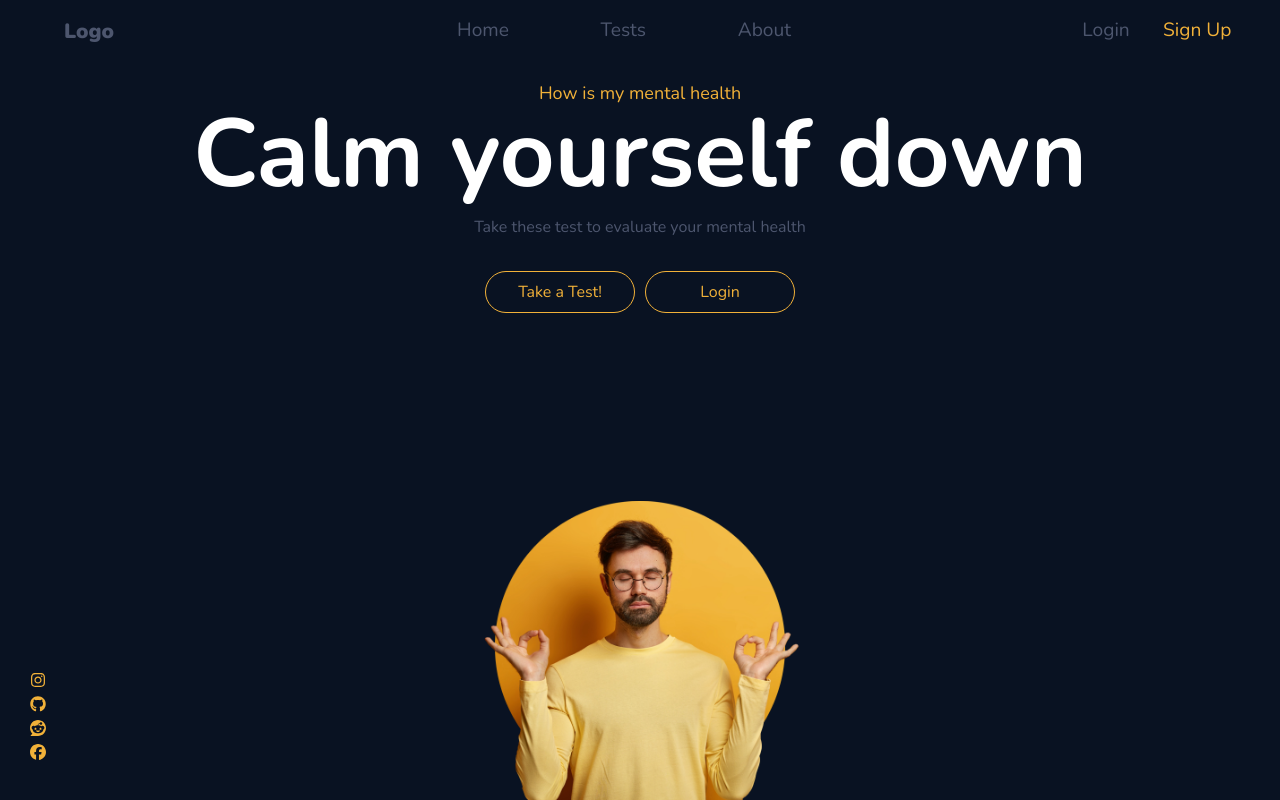
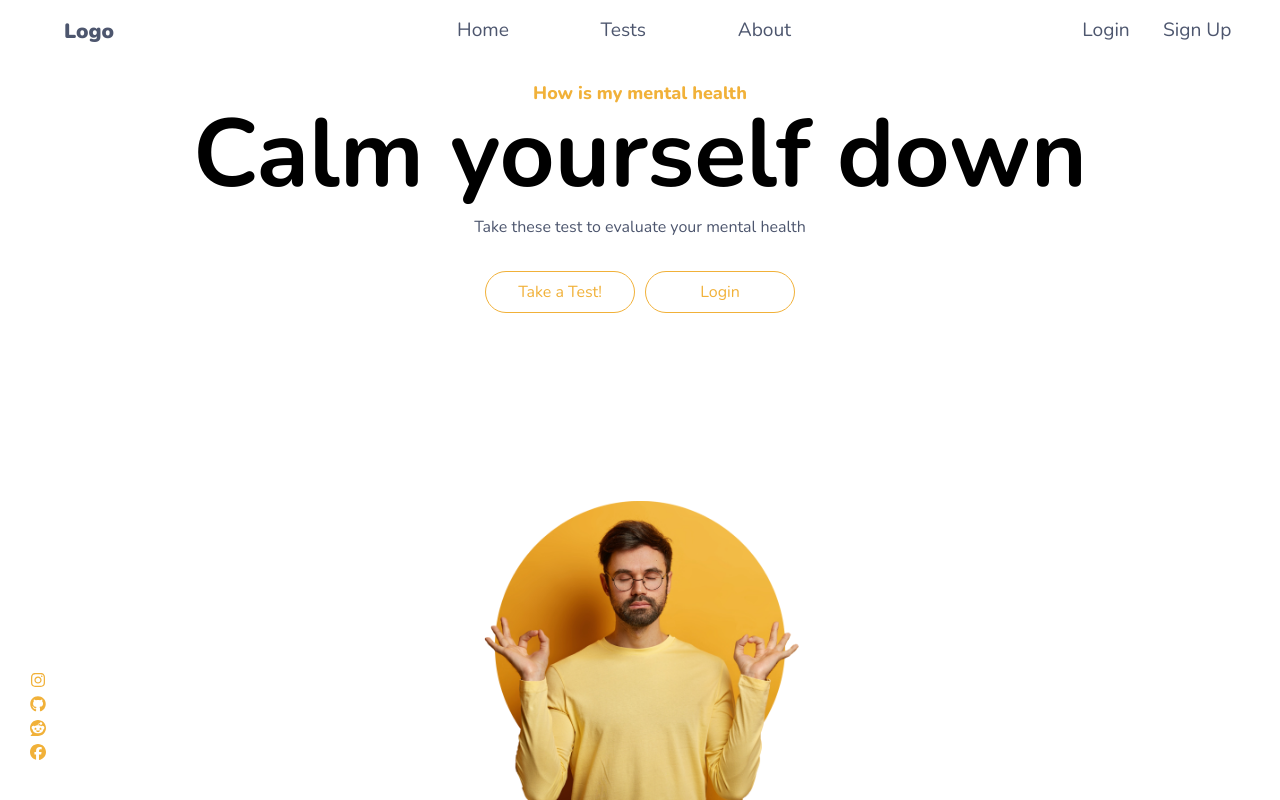
Before and after one commit to mostafa-rezaie/how-is-my-mental-health, a Vue app: page / in a window 1280 px wide. Built offline with nearby package versions, Linux system fonts and the light colour scheme.

Commit message:
idk commit

```diff
--- a/src/assets/css/home.css
+++ b/src/assets/css/home.css
@@ -8,6 +8,7 @@ body {
     /*font-family: "Nunito";*/
     margin: 0;
     font-family: 'Nunito', sans-serif;
-    background-color: #091222;
-
+    /*TODO:change background color*/
+    /*background-color: #091222;*/
+    background-color: white;
 }
--- a/src/components/Header.vue
+++ b/src/components/Header.vue
@@ -42,7 +42,9 @@ a{
   text-decoration: none;
 }
 a:hover{
-  color: white;
+  /*TODO:change*/
+  /*color: white;*/
+  color: #f1b139;
   transition: all .4s ease;
 }
 .links {
@@ -64,6 +66,7 @@ a:hover{
   justify-content: space-around;
 }
 .sign-up{
-  color:#f1b139 ;
+  /*TODO:change*/
+  /*color:#f1b139 ;*/
 }
 </style>
--- a/src/views/Home.vue
+++ b/src/views/Home.vue
@@ -3,9 +3,9 @@
     <Header/>
     <div class="container text-center mt-8 mx-auto overflow-hidden">
       <div class="titles">
-        <div class="first-title text-lg ">How is my mental health</div>
-        <div class="quote text-8xl text-white font-bold">Calm yourself down</div>
-        <div class="second-title mt-3 text-sec-1">Take these test to evaluate your mental health</div>
+        <div class="first-title text-lg font-extrabold ">How is my mental health</div>
+        <div class="quote text-8xl text-black font-bold">Calm yourself down</div>
+        <div class="second-title mt-3 text-sec-1 font-extrbold">Take these test to evaluate your mental health</div>
       </div>
       <div class="button-container mt-8 flex max-w-5 m-auto justify-around">
         <button class="test-btn">Take a Test!</button>
--- a/src/views/SignUp.vue
+++ b/src/views/SignUp.vue
@@ -16,7 +16,7 @@
           <user-input place-holder="Re-enter Password" input-name="password2"></user-input>
         </div>
         <div class="btn-container mb-10">
-          <button class="login-btn">Login!</button>
+          <button class="login-btn">Sign up!</button>
         </div>
       </div>
     </div>
```
